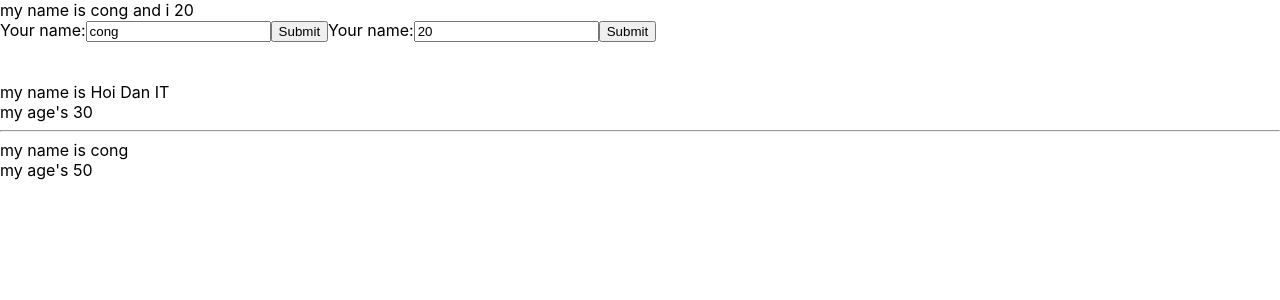
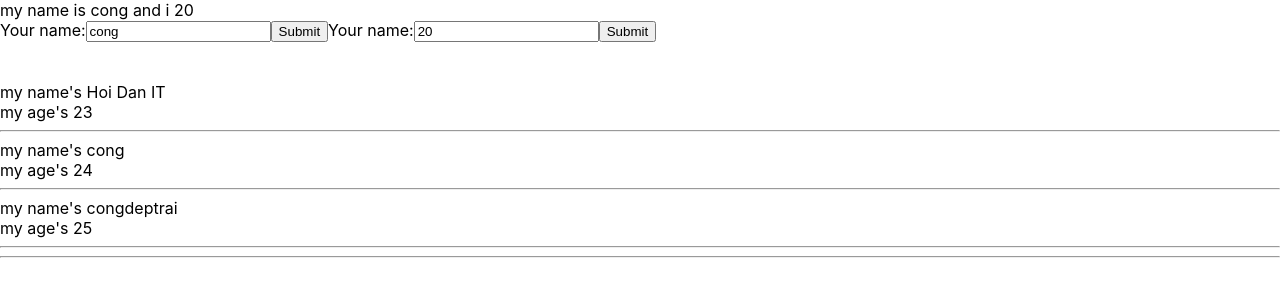
Before and after one commit to congdeptrai13/react-ultimate, a React (Create React App) app: page / in a window 1280 px wide. Shown: the top 300 px of the page. Built offline with nearby package versions, Linux system fonts and the light colour scheme.

Commit message:
video-24

```diff
--- a/src/components/DisplayInfor.js
+++ b/src/components/DisplayInfor.js
@@ -2,14 +2,21 @@ import React from "react";
 class DisplayInfor extends React.Component {
   render() {
     //destructuring array/object
-    const { age, name } = this.props; //object
+    const { listUsers } = this.props; //object
+    //const listUsers = this.props.listUsers;
     //props => viết tắt properties
     return (
       <div>
-        <div>
-          my name is {this.props.name}
-        </div>
-        <div> my age's {this.props.age}</div>
+        {listUsers.map((user) => {
+          console.log(user)
+          return (
+            <div key={user.id}>
+              <div>my name's {user.name}</div>
+              <div>my age's {user.age}</div>
+              <hr />
+            </div>
+          )
+        })}
 
       </div>
     )
--- a/src/components/MyComponent.js
+++ b/src/components/MyComponent.js
@@ -5,18 +5,23 @@ import React from "react";
 import DisplayInfor from "./DisplayInfor";
 import UserInfor from "./UserInfor";
 class MyComponent extends React.Component {
-
+  state = {
+    listUsers: [
+      { id: 1, name: "Hoi Dan IT", age: "23" },
+      { id: 2, name: "cong", age: "24" },
+      { id: 3, name: "congdeptrai", age: "25" },
+    ]
+  }
   //JSX
   render() {
-    const myAge = 50;
-    const myInfor = ['ab', 'c', 'c'];
+    //dry  : don't repeat yourself
     return (
       <div>
         <UserInfor />
         <br /><br />
-        <DisplayInfor name="Hoi Dan IT" age="30" />
+
+        <DisplayInfor listUsers={this.state.listUsers} />
         <hr />
-        <DisplayInfor name="cong" age={myAge} myInfor={myInfor} />
       </div >
     );
   }
```
